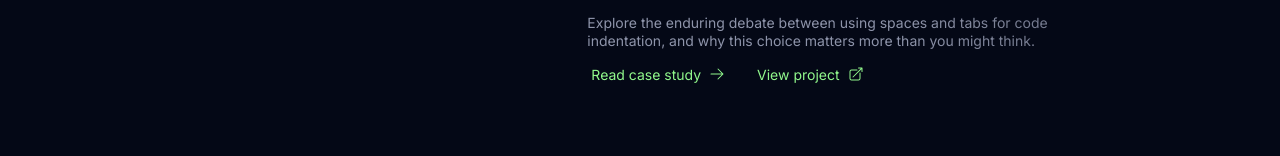
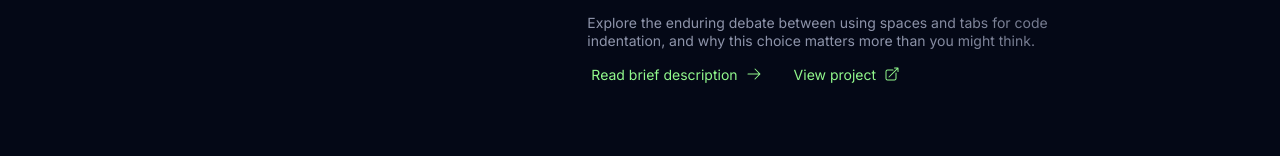
Before and after one commit to dhruvhaldar/portfolio, a Next.js app: page / in a window 1280 px wide. Shown: the part 600-756 px from the top of the page. Built offline with nearby package versions, Linux system fonts and the light colour scheme.

Commit message:
update ProjectCard.tsx

```diff
--- a/src/components/ProjectCard.tsx
+++ b/src/components/ProjectCard.tsx
@@ -69,7 +69,7 @@ export const ProjectCard: React.FC<ProjectCardProps> = ({
                   style={{ margin: "0", width: "fit-content" }}
                   href={href}
                 >
-                  <Text variant="body-default-s">Read case study</Text>
+                  <Text variant="body-default-s">Read brief description</Text>
                 </SmartLink>
               )}
               {link && (
```
